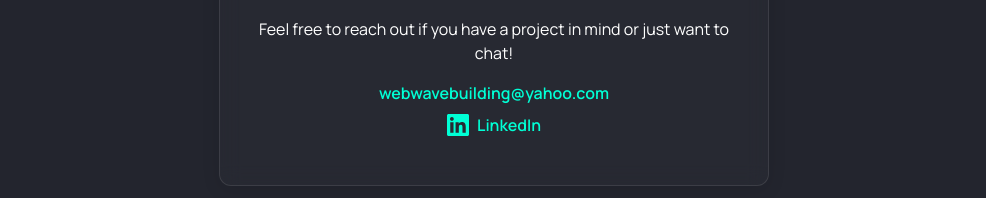
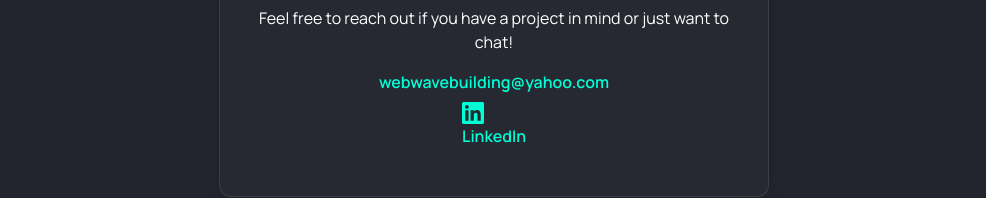
Before and after one commit to Max-Burleigh/max-portfolio-v4, a Next.js app: page / in a window 1280 px wide. Shown: the part 5579-5777 px from the top of the page, without its empty margins (146-1132 px from the left). Built offline with nearby package versions, Linux system fonts and the light colour scheme.

Commit message:
Add underline animation for contact links

```diff
--- a/app/styles/components/project-card.css
+++ b/app/styles/components/project-card.css
@@ -416,6 +416,30 @@
   padding: 3rem 2rem; /* Increase vertical padding, keep horizontal */
 }
 
+/* Animated underline effect for links inside contact card */
+.contact-card a {
+  position: relative;
+  display: inline-block;
+}
+
+.contact-card a::after {
+  content: "";
+  position: absolute;
+  bottom: -2px;
+  left: 0;
+  width: 100%;
+  height: 2px;
+  background-color: currentColor;
+  transform: scaleX(0);
+  transform-origin: right;
+  transition: transform 0.3s ease;
+}
+
+.contact-card a:hover::after {
+  transform: scaleX(1);
+  transform-origin: left;
+}
+
 .glass-card:hover {
   background: rgba(255, 255, 255, 0.06);
   box-shadow: 0 6px 24px rgba(0, 0, 0, 0.15);
```
